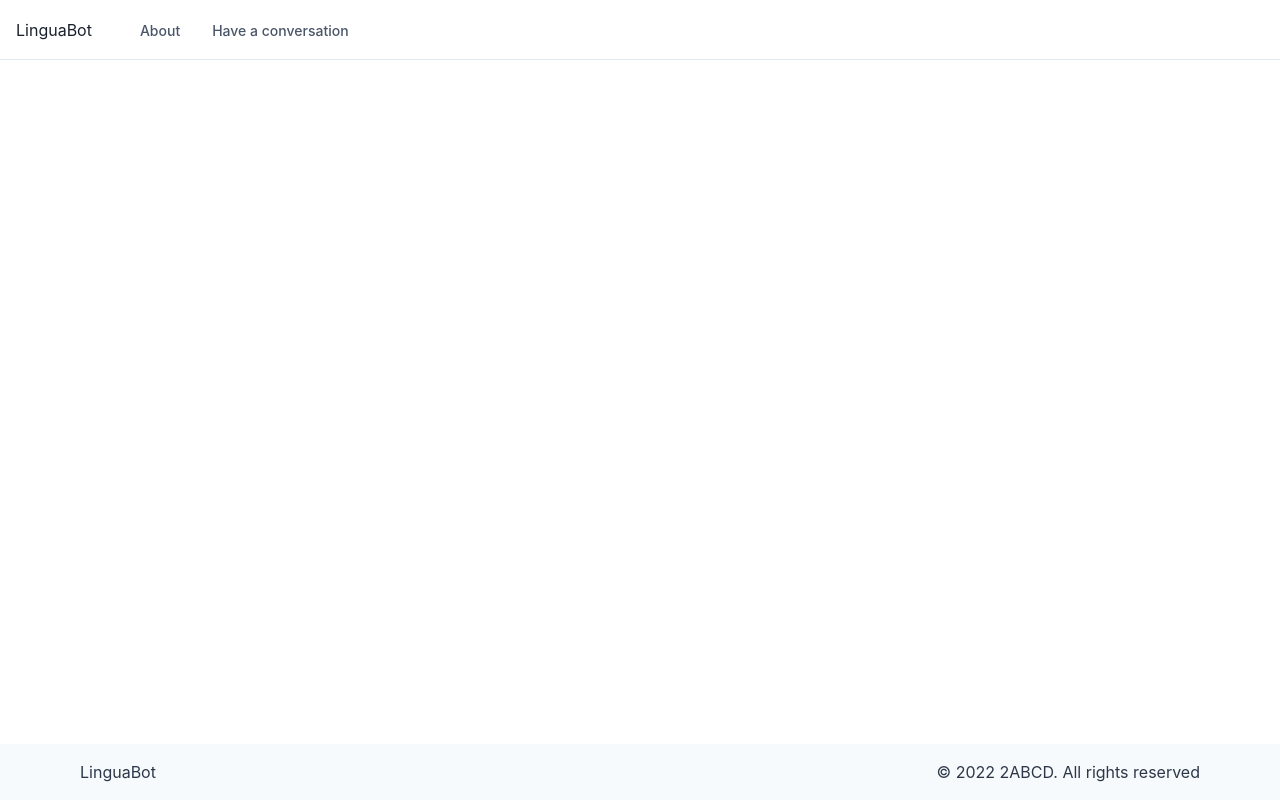
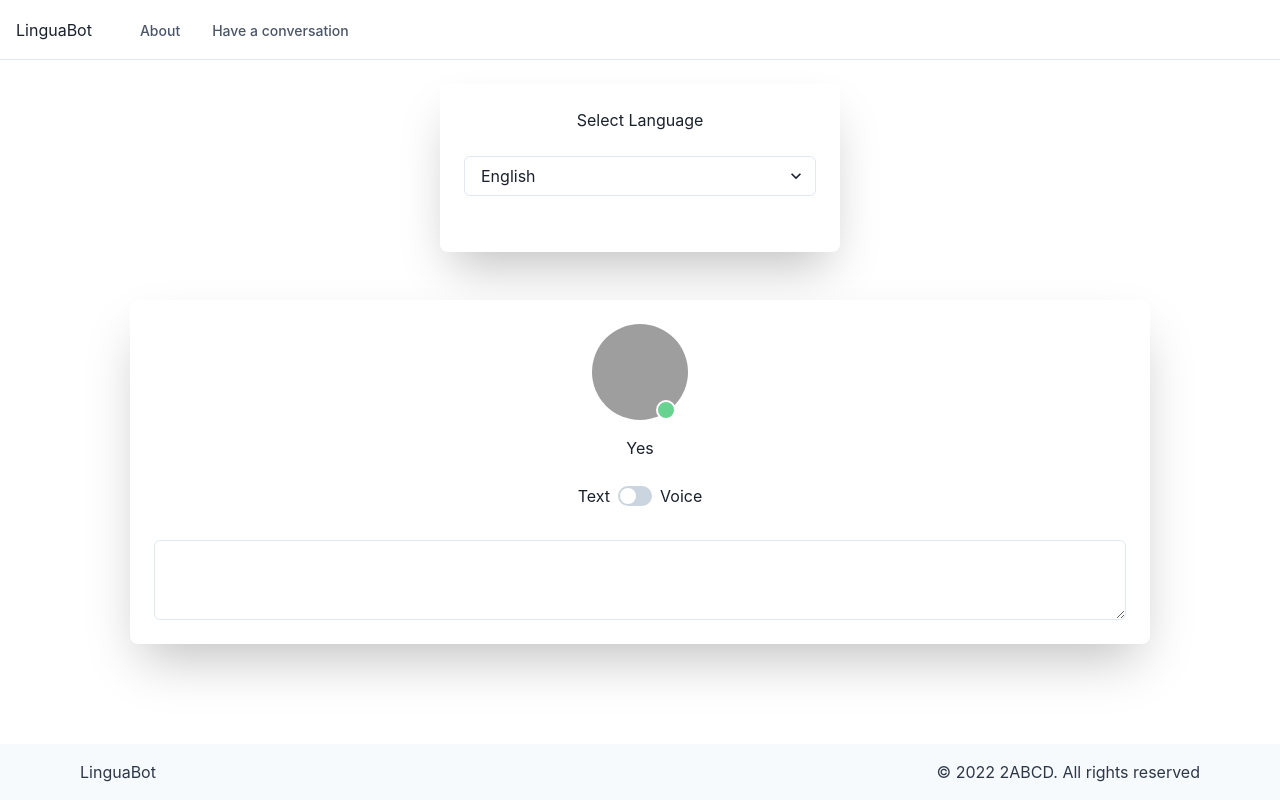
Before and after one commit to alexkreidler/hacknc2022, a Next.js app in the folder frontend/: page /conversation in a window 1280 px wide. Built offline with nearby package versions, Linux system fonts and the light colour scheme; grey boxes are pictures that could not be loaded.

Commit message:
Added more to conversation page

```diff
--- /dev/null
+++ b/frontend/components/CustomLS.tsx
@@ -0,0 +1,51 @@
+// Language selector
+import {
+    Heading,
+    Avatar,
+    Box,
+    Center,
+    Text,
+    Stack,
+    Button,
+    Link,
+    Badge,
+    useColorModeValue,
+    Switch,
+    Textarea,
+    Select,
+    Image,
+
+} from '@chakra-ui/react';
+
+import ReactCountryFlag from "react-country-flag"
+import ReactFlagsSelect from "react-flags-select";
+
+
+export default function SocialProfileSimple() {
+    return (
+        <Center py={6}>
+            <Box
+                maxW={'400px'}
+                w={'full'}
+                bg={useColorModeValue('white', 'gray.900')}
+                boxShadow={'2xl'}
+                rounded={'lg'}
+                p={6}
+                textAlign={'center'}>
+                <h1>Select Language</h1>
+                <Stack align={'center'} justify={'center'} direction={'row'} mt={6}>
+                    {/* put drop down here */}
+                {/* <ReactFlagsSelect> </ReactFlagsSelect> */}
+                <Select>
+                <option value='option1'>English </option>
+
+                </Select>
+                </Stack>
+
+                <Stack mt={8} direction={'row'} spacing={4}>
+
+                </Stack>
+            </Box>
+        </Center>
+    );
+}
--- a/frontend/components/CustomMessenger.tsx
+++ b/frontend/components/CustomMessenger.tsx
@@ -0,0 +1,66 @@
+import {
+    Heading,
+    Avatar,
+    Box,
+    Center,
+    Text,
+    Stack,
+    Button,
+    Link,
+    Badge,
+    useColorModeValue,
+    Switch,
+    Textarea,
+  } from '@chakra-ui/react';
+
+  export default function SocialProfileSimple() {
+    return (
+      <Center py={6}>
+        <Box
+          maxW={'1020px'}
+          w={'full'}
+          bg={useColorModeValue('white', 'gray.900')}
+          boxShadow={'2xl'}
+          rounded={'lg'}
+          p={6}
+          textAlign={'center'}>
+          <Avatar
+            size={'xl'}
+            src={
+                'https://images.unsplash.com/photo-1534723328310-e82dad3ee43f?ixlib=rb-4.0.3&ixid=MnwxMjA3fDB8MHxwaG90by1wYWdlfHx8fGVufDB8fHx8&auto=format&fit=crop&w=872&q=80'}
+            alt={'Avatar Alt'}
+            mb={4}
+            pos={'relative'}
+            _after={{
+              content: '""',
+              w: 4,
+              h: 4,
+              bg: 'green.300',
+              border: '2px solid white',
+              rounded: 'full',
+              pos: 'absolute',
+              bottom: 0,
+              right: 3,
+            }}
+          />
+
+          <Box>
+            <Text>Yes</Text>
+          </Box>
+
+          <Stack align={'center'} justify={'center'} direction={'row'} mt={6}>
+            {/* put toggle switch for text/speech here */}
+            <Text>Text</Text>
+            <Switch></Switch>
+            <Text>Voice</Text>
+
+          </Stack>
+
+          <Stack mt={8} direction={'row'} spacing={4}>
+            {/* put type / bullshit here */}
+            <Textarea></Textarea>
+          </Stack>
+        </Box>
+      </Center>
+    );
+  }
--- a/frontend/package.json
+++ b/frontend/package.json
@@ -21,7 +21,9 @@
     "framer-motion": "^6",
     "next": "13.0.2",
     "react": "18.2.0",
+    "react-country-flag": "^3.0.2",
     "react-dom": "18.2.0",
+    "react-flags-select": "^2.2.3",
     "typescript": "4.8.4"
   }
 }
--- a/frontend/pages/conversation.tsx
+++ b/frontend/pages/conversation.tsx
@@ -5,6 +5,8 @@ import styles from '../styles/Home.module.css'
 import CustomNavbar from "../components/CustomNavbar";
 import CustomFooter from "../components/CustomFooter"
 import CustomHero from "../components/CustomHero"
+import CustomMessenger from "../components/CustomMessenger"
+import CustomLS from "../components/CustomLS"
 import { Box, Flex } from '@chakra-ui/react';
 
 
@@ -18,7 +20,9 @@ export default function Home() {
       <Box flexGrow={1}>
 
         <CustomNavbar />
-        {/* <CustomHero /> */}
+        <CustomLS></CustomLS>
+        <CustomMessenger/>
+
       </Box>
       <CustomFooter />
     </Flex>
```
Also changed, not shown: frontend/components/TextBubble.tsx (added, +13 -0 lines), frontend/components/CustomHero.tsx (indentation only), 1 other file (tests, documents, lock files or other folders).
